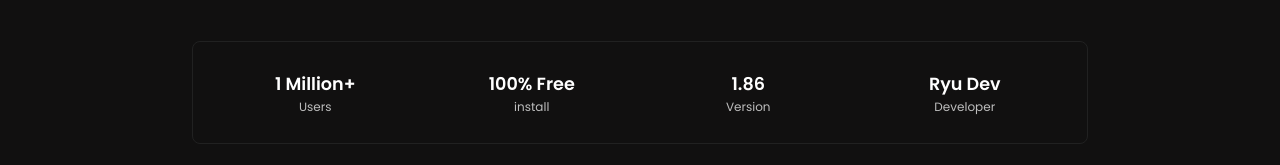
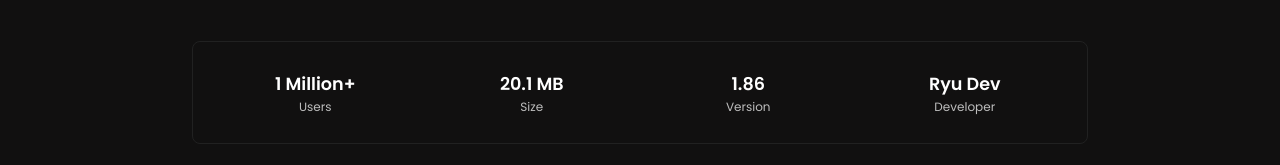
Before and after one commit to Ryuofficial/ryuwebv2, a React (Create React App) app: page / in a window 1280 px wide. Shown: the part 567-732 px from the top of the page. Built offline with nearby package versions, Linux system fonts and the light colour scheme.

Commit message:
change install text to size text

```diff
--- a/src/components/Users.jsx
+++ b/src/components/Users.jsx
@@ -13,10 +13,10 @@
           </li>
           <li>
             <div className="text-white font-semibold text-sm md:text-[1.1rem] leading-relaxed">
-              100% Free
+              20.1 MB
             </div>
             <div>
-              <p className="text-xs">install</p>
+              <p className="text-xs">Size</p>
             </div>
           </li>
           <li>
```
